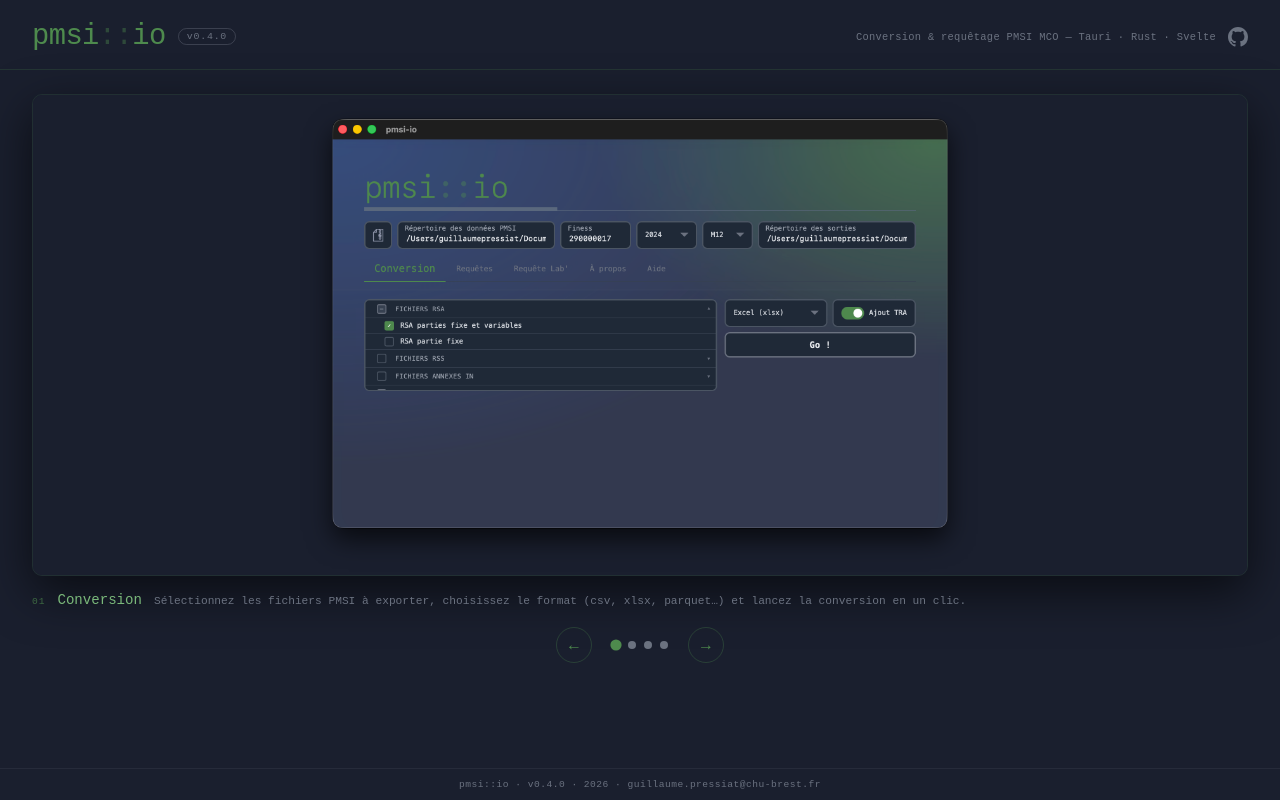
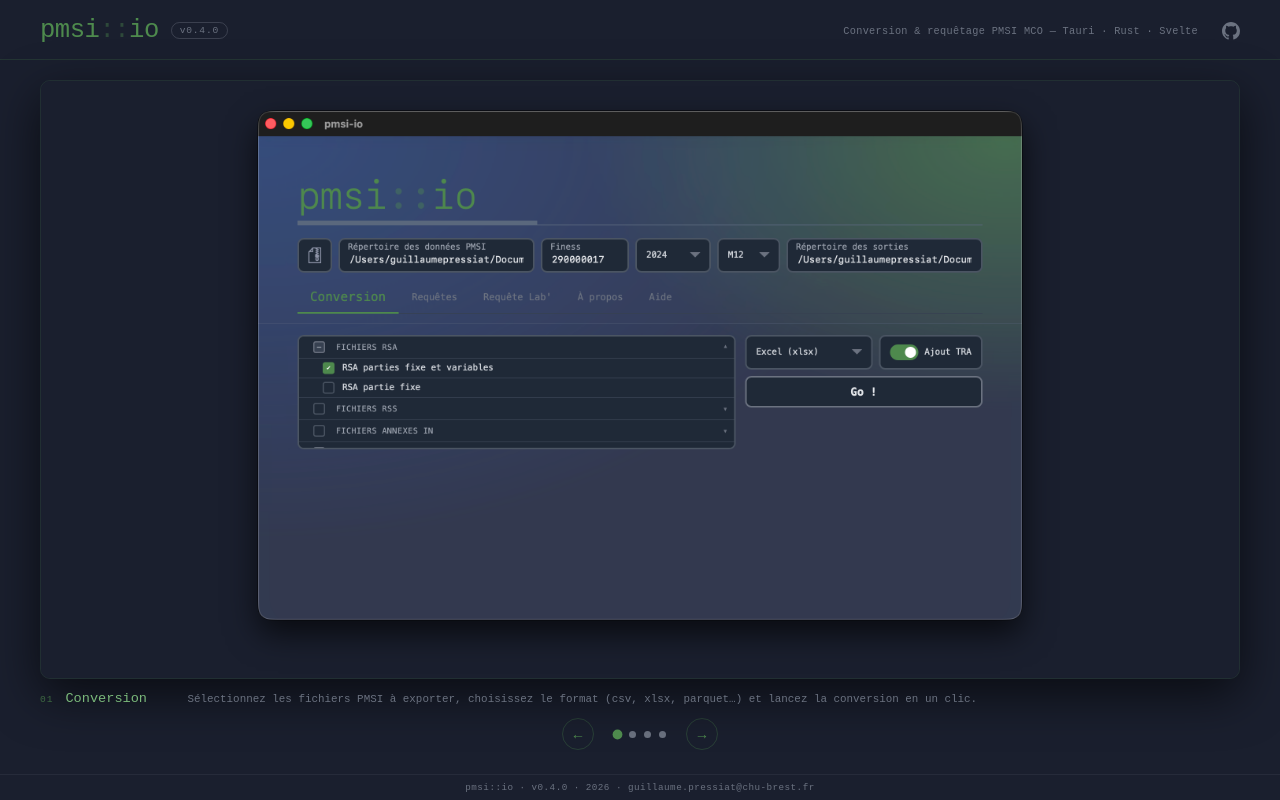
Before and after one commit to GuillaumePressiat/pmsi-io, a plain HTML site: page index.html in a window 1280 px wide. Drawn offline with Linux system fonts and the light colour scheme.

Commit message:
update css vertical sizing

```diff
--- a/index.html
+++ b/index.html
@@ -11,44 +11,43 @@
     --green:   #4e8a4d;
     --green-l: #7ab87a;
     --bg:      #1a1f2e;
-    --bg2:     #232940;
     --text:    #c8d0e0;
     --muted:   #6b7280;
     --mono:    'JetBrains Mono', 'Fira Mono', monospace;
   }
 
+  /* ── Desktop : tout dans le viewport, pas de scroll ── */
   html, body {
     height: 100%;
+    overflow: hidden;
+    background: var(--bg);
+    color: var(--text);
+    font-family: var(--mono);
   }
 
   body {
-    background: var(--bg);
-    color: var(--text);
-    font-family: var(--mono);
     display: flex;
     flex-direction: column;
-    min-height: 100vh;
   }
 
   /* ── Header ── */
   header {
-    padding: 20px 32px 16px;
+    padding: 16px 40px 14px;
     display: flex;
     align-items: center;
     gap: 12px;
     border-bottom: 1px solid rgba(78,138,77,0.2);
     flex-shrink: 0;
-    flex-wrap: wrap;
   }
   .logo {
-    font-size: 1.8rem;
+    font-size: 1.6rem;
     font-weight: 300;
     letter-spacing: -0.02em;
     color: var(--green);
   }
   .logo span { color: rgba(78,138,77,0.4); }
   .badge {
-    font-size: 0.62rem;
+    font-size: 0.6rem;
     color: var(--muted);
     letter-spacing: 0.08em;
     border: 1px solid rgba(107,114,128,0.4);
@@ -57,7 +56,7 @@
   }
   .tagline {
     margin-left: auto;
-    font-size: 0.65rem;
+    font-size: 0.64rem;
     color: var(--muted);
     letter-spacing: 0.03em;
   }
@@ -67,18 +66,32 @@
     align-items: center;
     transition: color 0.15s;
     flex-shrink: 0;
+    margin-left: 12px;
   }
   .gh-link:hover { color: var(--green); }
 
-  /* ── Carousel ── */
+  /* ── Carousel : prend tout l'espace restant ── */
   .carousel-wrap {
     flex: 1;
+    min-height: 0;
     display: flex;
     flex-direction: column;
-    padding: 24px 32px 16px;
+    padding: 20px 40px 12px;
   }
 
-  .slide { display: none; flex-direction: column; gap: 16px; animation: fadein 0.25s ease; }
+  .carousel {
+    flex: 1;
+    min-height: 0;
+    position: relative;
+  }
+
+  .slide {
+    display: none;
+    flex-direction: column;
+    height: 100%;
+    gap: 12px;
+    animation: fadein 0.25s ease;
+  }
   .slide.active { display: flex; }
 
   @keyframes fadein {
@@ -86,8 +99,10 @@
     to   { opacity: 1; transform: translateY(0); }
   }
 
+  /* L'image prend tout l'espace flex restant */
   .slide-img-wrap {
-    width: 100%;
+    flex: 1;
+    min-height: 0;
     border-radius: 10px;
     overflow: hidden;
     box-shadow: 0 16px 48px rgba(0,0,0,0.6);
@@ -95,18 +110,18 @@
   }
   .slide-img-wrap img {
     width: 100%;
+    height: 100%;
+    object-fit: contain;
+    object-position: top center;
     display: block;
-    max-height: 60vh;
-    object-fit: contain;
-    object-position: top;
-    background: #1a1f2e;
+    background: var(--bg);
   }
 
   .slide-caption {
     display: flex;
     align-items: baseline;
     gap: 12px;
-    flex-wrap: wrap;
+    flex-shrink: 0;
   }
   .slide-num {
     font-size: 0.6rem;
@@ -116,13 +131,14 @@
     flex-shrink: 0;
   }
   .slide-caption h2 {
-    font-size: 0.88rem;
+    font-size: 0.85rem;
     font-weight: 500;
     color: var(--green-l);
     flex-shrink: 0;
+    min-width: 110px;
   }
   .slide-caption p {
-    font-size: 0.7rem;
+    font-size: 0.68rem;
     color: var(--muted);
     line-height: 1.6;
   }
@@ -133,17 +149,17 @@
     align-items: center;
     justify-content: center;
     gap: 20px;
-    padding: 16px 0 20px;
+    padding: 10px 0 12px;
     flex-shrink: 0;
   }
   .nav-btn {
     background: none;
     border: 1px solid rgba(78,138,77,0.3);
     color: var(--green);
-    width: 36px; height: 36px;
+    width: 32px; height: 32px;
     border-radius: 50%;
     cursor: pointer;
-    font-size: 1rem;
+    font-size: 0.9rem;
     transition: background 0.15s, border-color 0.15s;
     display: flex; align-items: center; justify-content: center;
   }
@@ -151,11 +167,10 @@
 
   .dots { display: flex; gap: 8px; align-items: center; }
   .dot {
-    width: 8px; height: 8px;
+    width: 7px; height: 7px;
     border-radius: 50%;
     background: var(--muted);
-    border: none;
-    cursor: pointer;
+    border: none; cursor: pointer;
     transition: background 0.2s, transform 0.2s;
     padding: 0;
   }
@@ -163,8 +178,8 @@
 
   /* ── Footer ── */
   footer {
-    padding: 10px 32px;
-    font-size: 0.6rem;
+    padding: 7px 40px;
+    font-size: 0.58rem;
     color: var(--muted);
     letter-spacing: 0.05em;
     border-top: 1px solid rgba(107,114,128,0.15);
@@ -172,12 +187,16 @@
     flex-shrink: 0;
   }
 
-  /* ── Mobile ── */
-  @media (max-width: 600px) {
-    header { padding: 16px 20px 12px; }
+  /* ── Mobile : scroll naturel ── */
+  @media (max-width: 700px) {
+    html, body { height: auto; overflow: auto; }
+    .carousel-wrap { flex: none; padding: 16px 20px 12px; }
+    .carousel { flex: none; }
+    .slide { height: auto; }
+    .slide-img-wrap { flex: none; }
+    .slide-img-wrap img { height: auto; max-height: 56vw; object-fit: contain; }
+    header { padding: 14px 20px; flex-wrap: wrap; }
     .tagline { display: none; }
-    .carousel-wrap { padding: 16px 20px 12px; }
-    .slide-img-wrap img { max-height: 52vw; }
     footer { padding: 8px 20px; }
   }
 </style>
@@ -189,7 +208,7 @@
   <span class="badge">v0.4.0</span>
   <span class="tagline">Conversion &amp; requêtage PMSI MCO — Tauri · Rust · Svelte</span>
   <a class="gh-link" href="https://github.com/GuillaumePressiat/pmsi-io" target="_blank" rel="noopener" aria-label="GitHub">
-    <svg width="20" height="20" viewBox="0 0 24 24" fill="currentColor">
+    <svg width="18" height="18" viewBox="0 0 24 24" fill="currentColor">
       <path d="M12 0C5.37 0 0 5.37 0 12c0 5.31 3.435 9.795 8.205 11.385.6.105.825-.255.825-.57 0-.285-.015-1.23-.015-2.235-3.015.555-3.795-.735-4.035-1.41-.135-.345-.72-1.41-1.23-1.695-.42-.225-1.02-.78-.015-.795.945-.015 1.62.87 1.845 1.23 1.08 1.815 2.805 1.305 3.495.99.105-.78.42-1.305.765-1.605-2.67-.3-5.46-1.335-5.46-5.925 0-1.305.465-2.385 1.23-3.225-.12-.3-.54-1.53.12-3.18 0 0 1.005-.315 3.3 1.23.96-.27 1.98-.405 3-.405s2.04.135 3 .405c2.295-1.56 3.3-1.23 3.3-1.23.66 1.65.24 2.88.12 3.18.765.84 1.23 1.905 1.23 3.225 0 4.605-2.805 5.625-5.475 5.925.435.375.81 1.095.81 2.22 0 1.605-.015 2.895-.015 3.3 0 .315.225.69.825.57A12.02 12.02 0 0 0 24 12c0-6.63-5.37-12-12-12z"/>
     </svg>
   </a>
@@ -281,7 +300,7 @@
 
   // Swipe touch
   let tx = 0;
-  document.querySelector('.carousel').addEventListener('touchstart', e => tx = e.touches[0].clientX);
+  document.querySelector('.carousel').addEventListener('touchstart', e => tx = e.touches[0].clientX, {passive: true});
   document.querySelector('.carousel').addEventListener('touchend', e => {
     const dx = e.changedTouches[0].clientX - tx;
     if (Math.abs(dx) > 40) go(dx < 0 ? current + 1 : current - 1);
```
